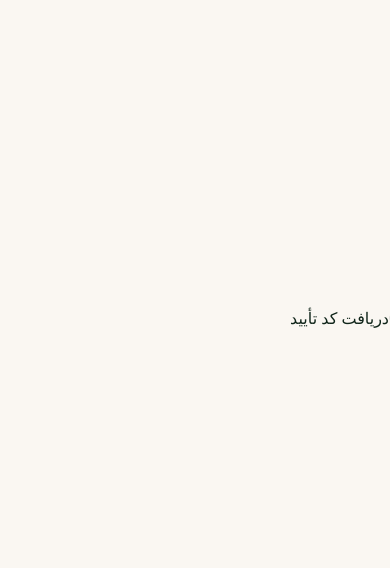
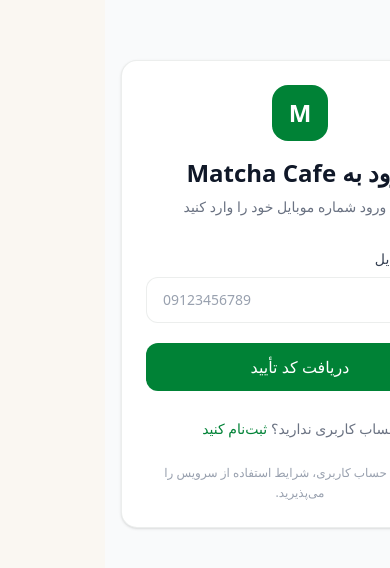
Before and after one commit to Milad20-ebrahimi/matcha, a Next.js app in the folder frontend/: page /login in a window 390 px wide. Shown: the part 128-696 px from the top of the page. Built offline with nearby package versions, Linux system fonts and the light colour scheme; no server answers.

Commit message:
feat: implement phone otp login

```diff
--- a/frontend/src/app/(account)/login/page.tsx
+++ b/frontend/src/app/(account)/login/page.tsx
@@ -1,139 +1,504 @@
+
 "use client";
 
-import { useState } from "react";
+import {
+  FormEvent,
+  useState,
+} from "react";
+
 import { useRouter } from "next/navigation";
 
 import {
   requestOtp,
+  verifyOtp,
 } from "@/features/auth/api";
+
+import {
+  useAuthContext,
+} from "@/features/auth/auth.context";
+
+type LoginMode = "phone";
 
 export default function LoginPage() {
   const router = useRouter();
 
-  const [phone, setPhone] =
-    useState("");
+  const {
+    setSession,
+  } = useAuthContext();
 
-  const [isLoading, setIsLoading] =
-    useState(false);
+  const [mode] =
+    useState<LoginMode>("phone");
 
-  const [error, setError] =
-    useState("");
+  // ==========================================
+  // PHONE
+  // ==========================================
 
-  async function handleSubmit(
-    event: React.FormEvent<HTMLFormElement>
-  ) {
-    event.preventDefault();
+  const [
+    phone,
+    setPhone,
+  ] = useState("");
 
-    setError("");
+  const [
+    otp,
+    setOtp,
+  ] = useState("");
+
+  const [
+    otpId,
+    setOtpId,
+  ] = useState("");
+
+  const [
+    otpSent,
+    setOtpSent,
+  ] = useState(false);
+
+  // ==========================================
+  // COMMON
+  // ==========================================
+
+  const [
+    error,
+    setError,
+  ] = useState<string | null>(null);
+
+  const [
+    isLoading,
+    setIsLoading,
+  ] = useState(false);
+
+  // ==========================================
+  // REQUEST OTP
+  // ==========================================
+
+  async function handleRequestOtp() {
+    setError(null);
 
     const normalizedPhone =
       phone.trim();
 
     if (!normalizedPhone) {
       setError(
-        "لطفاً شماره موبایل را وارد کنید."
+        "شماره موبایل را وارد کنید.",
       );
+
       return;
     }
 
+    if (
+      !/^09\d{9}$/.test(
+        normalizedPhone,
+      )
+    ) {
+      setError(
+        "شماره موبایل معتبر نیست.",
+      );
+
+      return;
+    }
+
+    try {
       setIsLoading(true);
 
-    try {
       const response =
         await requestOtp(
-          normalizedPhone
+          normalizedPhone,
         );
 
-      sessionStorage.setItem(
-        "matcha_otp_id",
-        response.data.otpId
+      console.log(
+        "Request OTP response:",
+        response,
       );
 
-      sessionStorage.setItem(
-        "matcha_phone",
-        response.data.phone
+      setOtpId(
+        response.data.otpId,
       );
 
-      sessionStorage.setItem(
-        "matcha_otp_expires_at",
-        response.data.expiresAt
+      setOtpSent(true);
+
+      setOtp("");
+
+    } catch (error) {
+      console.error(
+        "Request OTP error:",
+        error,
       );
 
-      router.push(
-        "/verify-otp"
-      );
-    } catch (error) {
       setError(
         error instanceof Error
           ? error.message
-          : "ارسال کد تأیید ناموفق بود."
+          : "ارسال کد تأیید ناموفق بود.",
       );
     } finally {
       setIsLoading(false);
     }
   }
 
+  // ==========================================
+  // VERIFY OTP
+  // ==========================================
+
+  async function handleVerifyOtp(
+    event: FormEvent<HTMLFormElement>,
+  ) {
+    event.preventDefault();
+
+    setError(null);
+
+    const normalizedOtp =
+      otp.trim();
+
+    if (!normalizedOtp) {
+      setError(
+        "کد تأیید را وارد کنید.",
+      );
+
+      return;
+    }
+
+    if (
+      !/^\d{6}$/.test(
+        normalizedOtp,
+      )
+    ) {
+      setError(
+        "کد تأیید باید ۶ رقم باشد.",
+      );
+
+      return;
+    }
+
+    if (!otpId) {
+      setError(
+        "شناسه کد تأیید پیدا نشد. دوباره درخواست کد کنید.",
+      );
+
+      return;
+    }
+
+    try {
+      setIsLoading(true);
+
+      const response =
+        await verifyOtp(
+          otpId,
+          normalizedOtp,
+        );
+
+      console.log(
+        "Verify OTP response:",
+        response,
+      );
+
+      const {
+        accessToken,
+        refreshToken,
+        isNewUser,
+        needsName,
+      } = response.data;
+
+      // ========================================
+      // NEW USER
+      // ========================================
+
+      if (
+        isNewUser &&
+        needsName
+      ) {
+        sessionStorage.setItem(
+          "matcha_pending_otp_id",
+          otpId,
+        );
+
+sessionStorage.setItem(
+  "matcha_pending_phone",
+  phone.trim(),
+);
+
+        router.push(
+          "/register/complete",
+        );
+
+        return;
+      }
+
+      // ========================================
+      // EXISTING USER
+      // ========================================
+
+      if (
+        !accessToken ||
+        !refreshToken
+      ) {
+        throw new Error(
+          "توکن ورود از سرور دریافت نشد.",
+        );
+      }
+
+      await setSession({
+        accessToken,
+        refreshToken,
+      });
+
+      router.push("/");
+
+    } catch (error) {
+      console.error(
+        "Verify OTP error:",
+        error,
+      );
+
+      setError(
+        error instanceof Error
+          ? error.message
+          : "کد تأیید نامعتبر است.",
+      );
+    } finally {
+      setIsLoading(false);
+    }
+  }
+
+  // ==========================================
+  // CHANGE PHONE
+  // ==========================================
+
+  function handleChangePhone() {
+    setOtpSent(false);
+    setOtp("");
+    setOtpId("");
+    setError(null);
+  }
+
+  // ==========================================
+  // UI
+  // ==========================================
+
   return (
     <main
-      style={{
-        minHeight: "100vh",
-        display: "flex",
-        alignItems: "center",
-        justifyContent: "center",
-        padding: "24px",
-      }}
+      dir="rtl"
+      className="flex min-h-screen items-center justify-center bg-gray-50 px-4 py-8"
     >
-      <div
-        style={{
-          width: "100%",
-          maxWidth: "420px",
-        }}
-      >
-        <h1>
-          ورود به حساب
+      <div className="w-full max-w-md rounded-2xl border border-gray-100 bg-white p-6 shadow-sm sm:p-8">
+
+        {/* ======================================
+            BRAND
+        ====================================== */}
+
+        <div className="mb-8 text-center">
+
+          <div className="mx-auto mb-4 flex h-14 w-14 items-center justify-center rounded-2xl bg-green-700 text-2xl font-bold text-white">
+            M
+          </div>
+
+          <h1 className="text-2xl font-bold text-gray-900 sm:text-3xl">
+            ورود به Matcha Cafe
           </h1>
 
-        <p>
-          شماره موبایل خود را وارد کنید.
+          <p className="mt-2 text-sm text-gray-500">
+            برای ورود شماره موبایل خود را وارد کنید
           </p>
 
-        <form
-          onSubmit={handleSubmit}
+        </div>
+
+        {/* ======================================
+            ERROR
+        ====================================== */}
+
+        {error && (
+          <div
+            role="alert"
+            className="mb-5 rounded-xl border border-red-100 bg-red-50 px-4 py-3 text-sm leading-6 text-red-600"
           >
+            {error}
+          </div>
+        )}
+
+        {/* ======================================
+            PHONE
+        ====================================== */}
+
+        {mode === "phone" && (
+          <div className="space-y-5">
+
+            {/* ==================================
+                PHONE INPUT
+            ================================== */}
+
+            {!otpSent && (
+              <>
+                <div>
+
+                  <label
+                    htmlFor="phone"
+                    className="mb-2 block text-sm font-medium text-gray-700"
+                  >
+                    شماره موبایل
+                  </label>
+
                   <input
+                    id="phone"
                     type="tel"
+                    value={phone}
+                    onChange={(event) => {
+                      const value =
+                        event.target.value.replace(
+                          /\D/g,
+                          "",
+                        );
+
+                      setPhone(value);
+                      setError(null);
+                    }}
+                    placeholder="09123456789"
+                    autoComplete="tel"
                     inputMode="numeric"
                     dir="ltr"
-            autoComplete="tel"
-            placeholder="09121234567"
-            value={phone}
-            onChange={(event) =>
-              setPhone(
-                event.target.value
-              )
-            }
-            disabled={isLoading}
+                    maxLength={11}
+                    className="w-full rounded-xl border border-gray-300 bg-white px-4 py-3 text-left text-sm text-gray-900 outline-none transition placeholder:text-gray-400 focus:border-green-600 focus:ring-2 focus:ring-green-100"
                   />
 
-          {error && (
-            <p
-              style={{
-                color: "red",
-              }}
-            >
-              {error}
-            </p>
-          )}
+                </div>
 
                 <button
-            type="submit"
-            disabled={isLoading}
+                  type="button"
+                  onClick={
+                    handleRequestOtp
+                  }
+                  disabled={
+                    isLoading
+                  }
+                  className="w-full rounded-xl bg-green-700 px-4 py-3 font-medium text-white transition hover:bg-green-800 active:scale-[0.99] disabled:cursor-not-allowed disabled:opacity-60"
                 >
                   {isLoading
                     ? "در حال ارسال..."
                     : "دریافت کد تأیید"}
                 </button>
+              </>
+            )}
+
+            {/* ==================================
+                OTP
+            ================================== */}
+
+            {otpSent && (
+              <form
+                onSubmit={
+                  handleVerifyOtp
+                }
+                className="space-y-5"
+              >
+
+                <div className="text-center">
+
+                  <p className="text-sm text-gray-500">
+                    کد تأیید به شماره زیر ارسال شد
+                  </p>
+
+                  <p
+                    dir="ltr"
+                    className="mt-2 font-medium text-gray-900"
+                  >
+                    {phone}
+                  </p>
+
+                </div>
+
+                {/* OTP INPUT */}
+
+                <div>
+
+                  <label
+                    htmlFor="otp"
+                    className="mb-2 block text-sm font-medium text-gray-700"
+                  >
+                    کد تأیید
+                  </label>
+
+                  <input
+                    id="otp"
+                    type="text"
+                    inputMode="numeric"
+                    maxLength={6}
+                    value={otp}
+                    onChange={(event) => {
+                      const value =
+                        event.target.value.replace(
+                          /\D/g,
+                          "",
+                        );
+
+                      setOtp(value);
+                      setError(null);
+                    }}
+                    placeholder="123456"
+                    autoComplete="one-time-code"
+                    dir="ltr"
+                    autoFocus
+                    className="w-full rounded-xl border border-gray-300 bg-white px-4 py-3 text-center text-xl font-medium tracking-[0.5em] text-gray-900 outline-none transition placeholder:text-gray-400 focus:border-green-600 focus:ring-2 focus:ring-green-100"
+                  />
+
+                </div>
+
+                {/* VERIFY BUTTON */}
+
+                <button
+                  type="submit"
+                  disabled={
+                    isLoading
+                  }
+                  className="w-full rounded-xl bg-green-700 px-4 py-3 font-medium text-white transition hover:bg-green-800 active:scale-[0.99] disabled:cursor-not-allowed disabled:opacity-60"
+                >
+                  {isLoading
+                    ? "در حال بررسی..."
+                    : "تأیید و ورود"}
+                </button>
+
+                {/* CHANGE PHONE */}
+
+                <button
+                  type="button"
+                  onClick={
+                    handleChangePhone
+                  }
+                  disabled={
+                    isLoading
+                  }
+                  className="w-full text-sm text-gray-500 transition hover:text-green-700 disabled:cursor-not-allowed disabled:opacity-50"
+                >
+                  تغییر شماره موبایل
+                </button>
+
               </form>
+            )}
+
+          </div>
+        )}
+
+        {/* ======================================
+            REGISTER
+        ====================================== */}
+
+        <div className="mt-7 text-center text-sm text-gray-500">
+
+          حساب کاربری ندارید؟
+
+          <a
+            href="/register"
+            className="mr-1 font-medium text-green-700 transition hover:text-green-800"
+          >
+            ثبت‌نام کنید
+          </a>
+
+        </div>
+
+        {/* ======================================
+            FOOTER
+        ====================================== */}
+
+        <p className="mt-6 text-center text-xs leading-5 text-gray-400">
+          با ورود به حساب کاربری، شرایط استفاده از سرویس را می‌پذیرید.
+        </p>
+
       </div>
     </main>
   );
```
Lines whose indentation alone changed are shown as unchanged.
